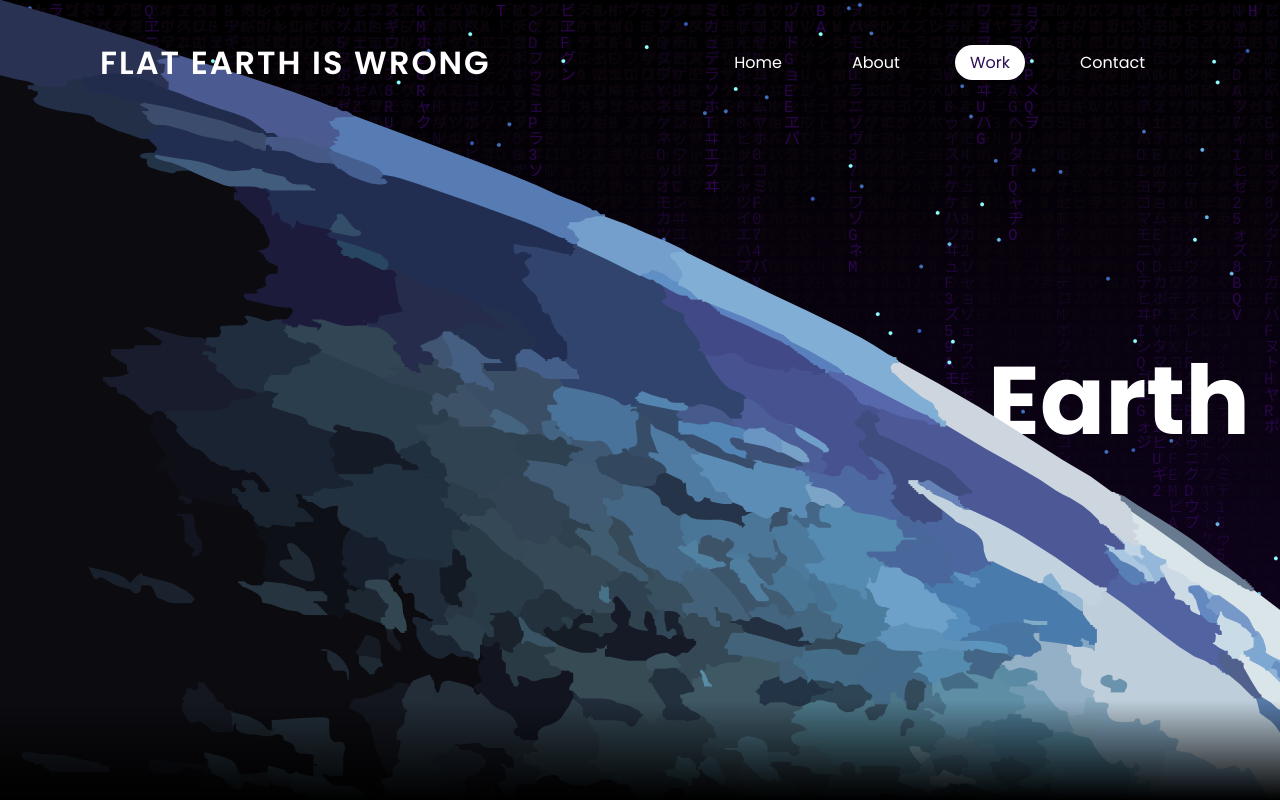
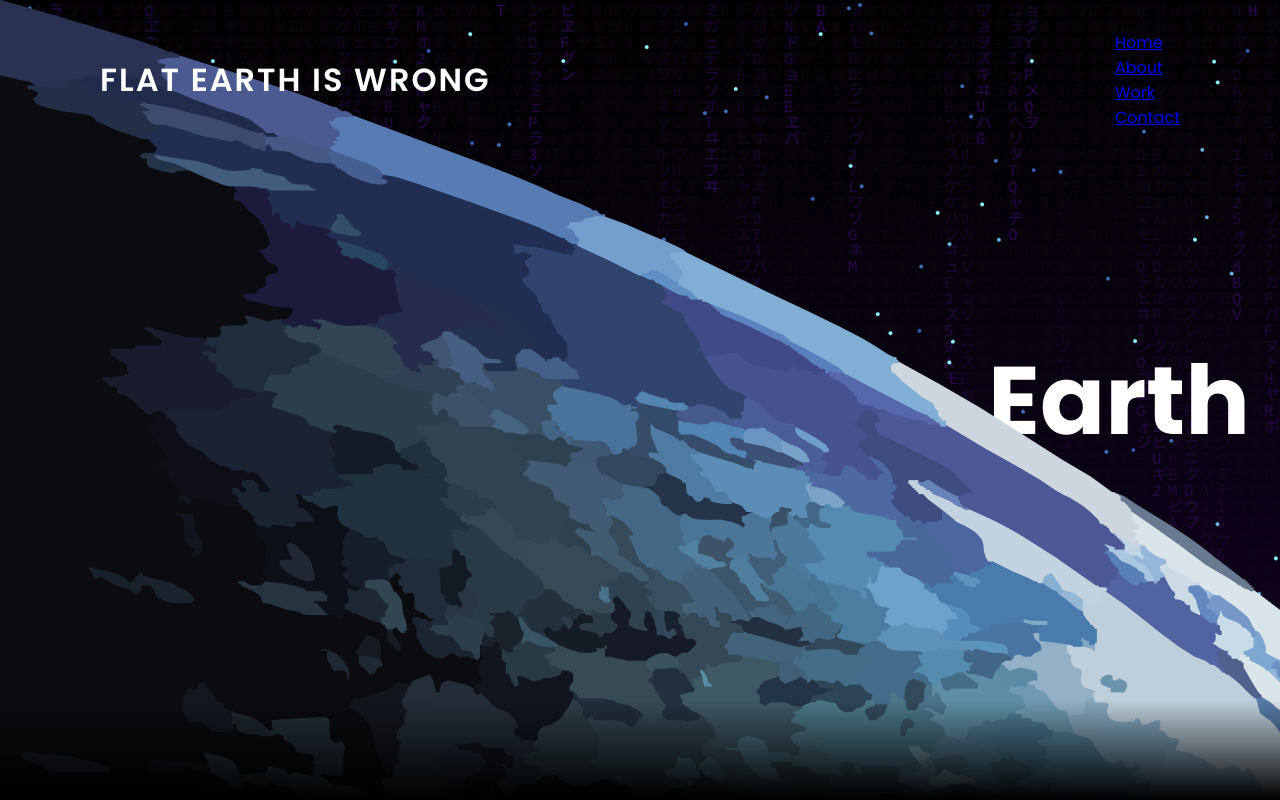
Before and after one commit to RomainTrchy/flat-earth, a website: page html/work.html in a window 1280 px wide. Shown: the top 800 px of the page. Drawn offline with Linux system fonts and the light colour scheme.

```diff
--- a/style.css
+++ b/style.css
@@ -40,27 +40,6 @@
   font-size: 2em;
   text-transform: uppercase;
   letter-spacing: 2px;
-}
-header ul {
-  display: flex;
-  justify-content: center;
-  align-items: center;
-}
-header ul li {
-  list-style: none;
-  margin: 20px;
-}
-header ul li a {
-  text-decoration: none;
-  padding: 6px 15px;
-  color: #fff;
-  border-radius: 20px;
-}
-header ul li a:hover,
-header ul li a.active {
-  background: #fff;
-  color: #2b1055;
-  cursor: pointer;
 }
 section:not(.section) {
   position: relative;
```
Also changed, not shown: html/index.html (+2 -11 lines).
